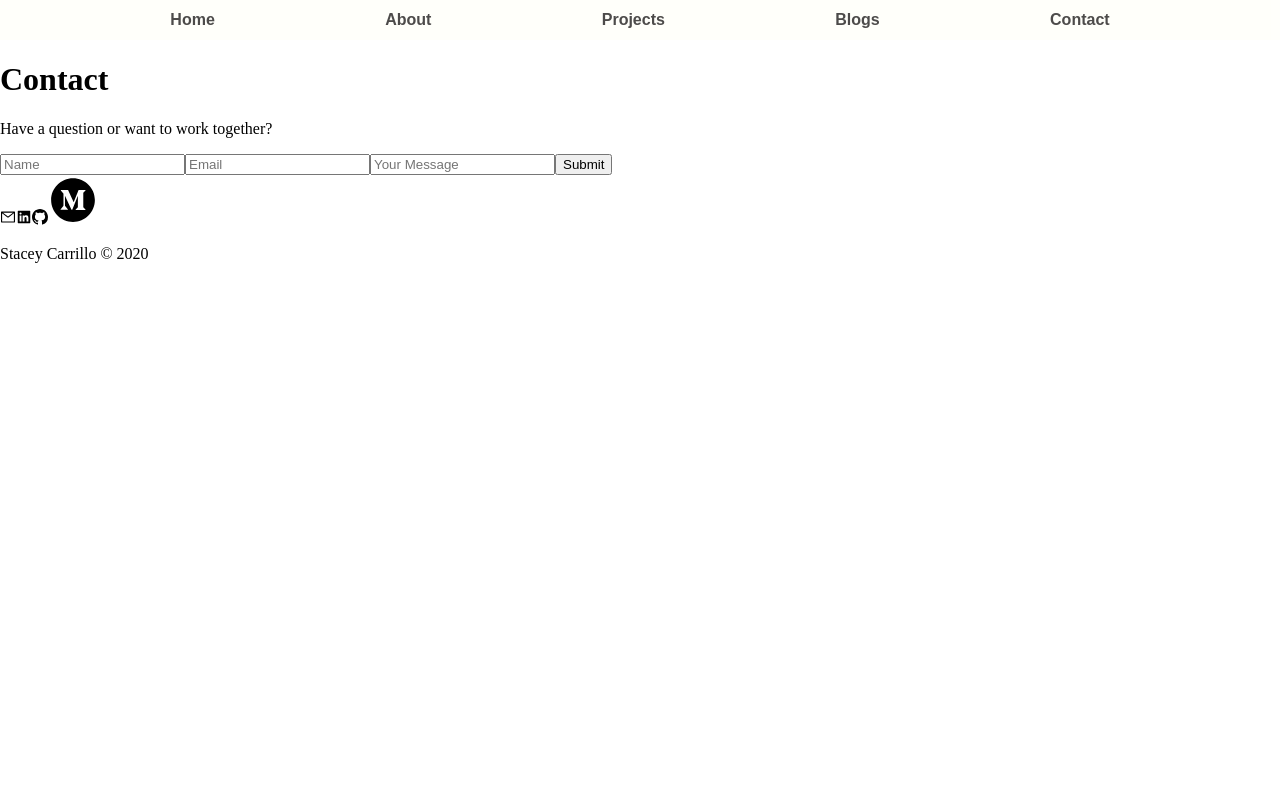
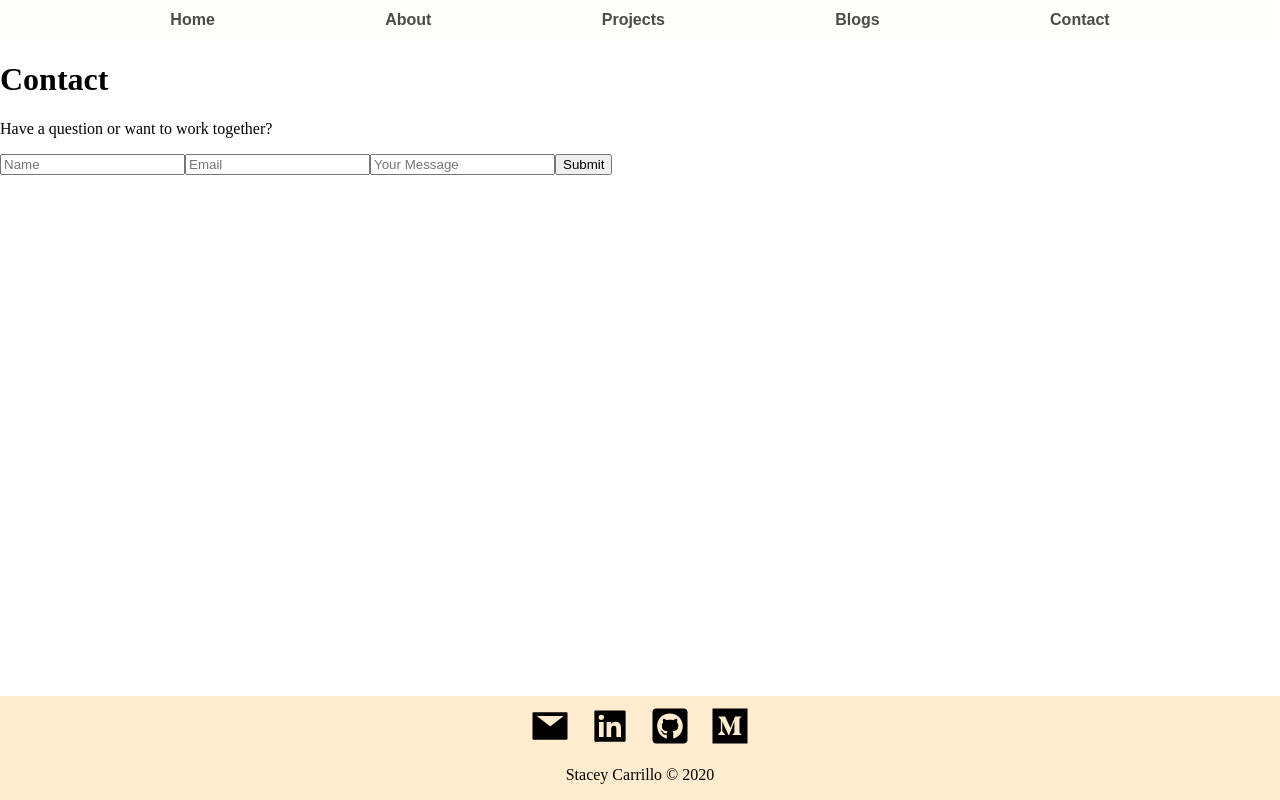
Before and after one commit to stacksonstack/my-portfolio, a React (Create React App) app: page /contact in a window 1280 px wide. Built offline with nearby package versions, Linux system fonts and the light colour scheme.

Commit message:
added home page skeleton and navlinks to navbar

```diff
--- a/src/App.css
+++ b/src/App.css
@@ -2,6 +2,24 @@ html, body{
   margin: 0px;
   width: 100%;
 }
+
+.icon{
+  width: 40px;
+  height: 40px;
+  padding-left: 10px;
+  padding-right: 10px;
+}
+
+.footer{
+  background-color: blanchedalmond;
+  text-align: center;
+  position:fixed;
+  bottom:0;
+  width: 100%;
+  margin-bottom: 0px;
+  padding-top: 10px;
+}
+
 
 .nav {
   height: fit-content;
--- a/src/App.js
+++ b/src/App.js
@@ -1,16 +1,17 @@
 import './App.css';
-import { Route, Switch, withRouter } from "react-router-dom";
+import { Route, Switch} from "react-router-dom";
 import NavBar from './Components/NavBar'
 import About from './Components/About'
 import Contact from './Components/Contact'
 import Footer from './Components/Footer'
-
+import Home from './Components/Home'
 function App() {
   return (
     <div >
-       <NavBar />
+
+      <NavBar />
       <Switch >
-
+      <Route exact path="/" render={()=> <Home/>}/>
       <Route path="/about" render={()=> <About />}/>
       <Route path="/contact" render={()=> <Contact/>} />
 
--- a/src/Components/Icons.js
+++ b/src/Components/Icons.js
@@ -1,15 +1,15 @@
-import { GoMarkGithub } from "react-icons/go";
-import { AiFillMediumCircle as MediumCircle} from "react-icons/ai";
+import { FaGithubSquare as Github } from "react-icons/fa";
+import { FaMedium as Medium} from "react-icons/fa";
 import { AiFillLinkedin as Linkedin} from "react-icons/ai";
-import { AiOutlineMail as Mail} from "react-icons/ai";
+import { AiFillMail as Mail} from "react-icons/ai";
 
 function Icons(){
     return(
         <div>
-            <Mail/>
-            <Linkedin />
-            <GoMarkGithub />
-            <MediumCircle style={{width: "50px", height: "50px" }}/>
+            <Mail className="icon"/>
+            <Linkedin className="icon"/>
+            <Github className="icon" />
+            <Medium className="icon"/>
         </div>
     )
 }
--- a/src/Components/NavBar.js
+++ b/src/Components/NavBar.js
@@ -1,12 +1,23 @@
+import { NavLink } from "react-router-dom";
+
 function NavBar() {
   return (
-      <div >
+    <div>
       <ul className="nav" id="nav">
-              <li>Home</li>
+        <NavLink to="/"><li>Home</li></NavLink>
+
+        <NavLink to="/about">
           <li>About</li>
+        </NavLink>
+        {/* <NavLink > */}
           <li>Projects</li>
+        {/* </NavLink> */}
+        {/* <NavLink> */}
           <li>Blogs</li>
+        {/* </NavLink> */}
+        <NavLink to="/contact">
           <li>Contact</li>
+        </NavLink>
       </ul>
     </div>
   );
```
Lines whose indentation alone changed are shown as unchanged.
